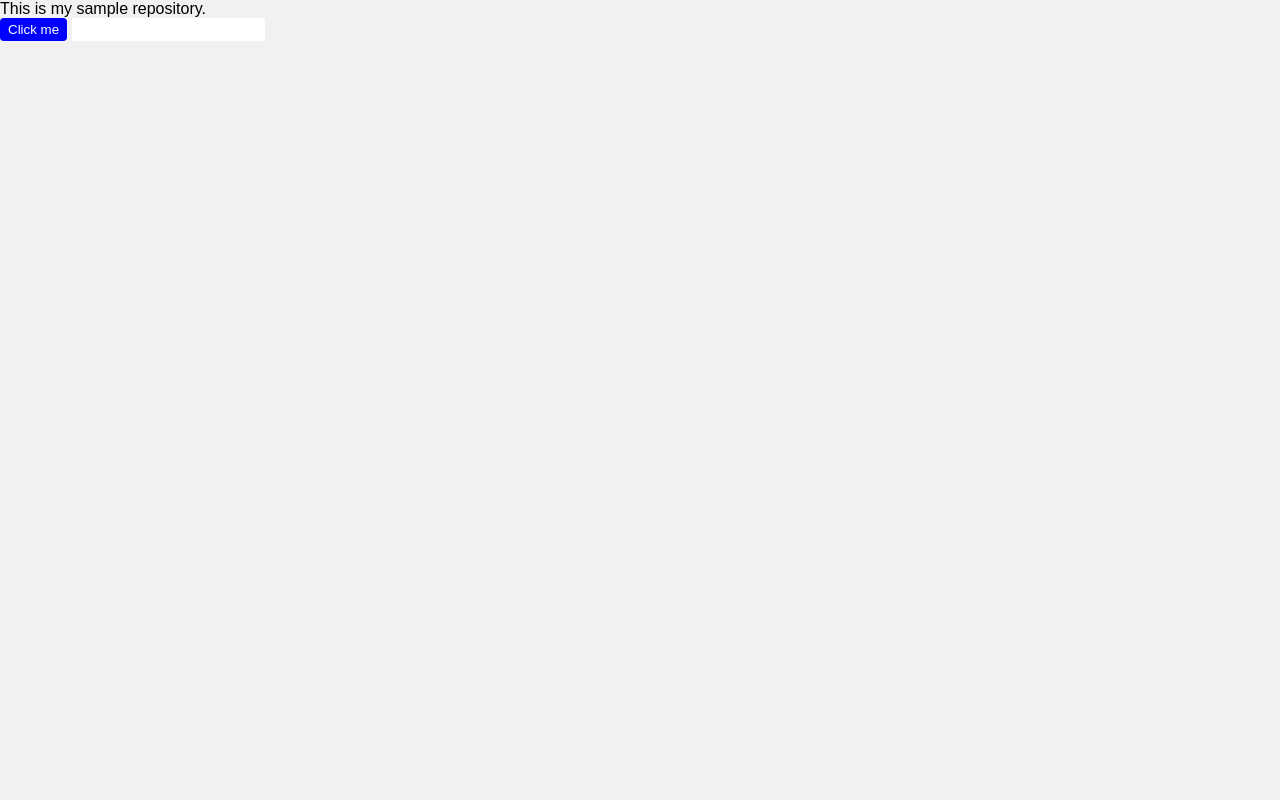
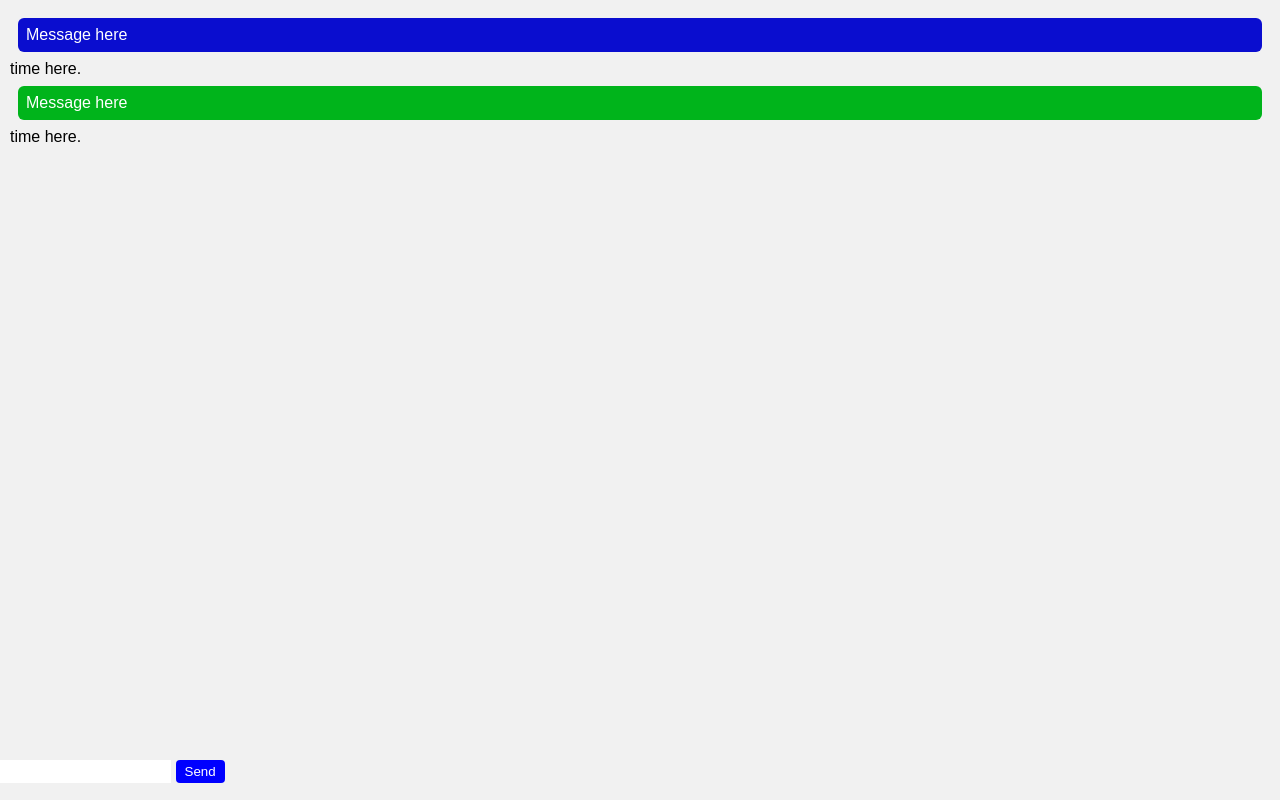
Before and after one commit to delatorrenelson/demo2, a plain HTML site: page index.html in a window 1280 px wide. Drawn offline with Linux system fonts and the light colour scheme.

Commit message:
transition to chatbox

```diff
--- a/index.html
+++ b/index.html
@@ -4,19 +4,36 @@
     <meta charset="UTF-8">
     <meta name="viewport" content="width=device-width, initial-scale=1.0">
     <meta http-equiv="X-UA-Compatible" content="ie=edge">
-    <title>Document</title>
+    <title>Chats</title>
 
     <link rel="stylesheet" href="css/style.css">
 </head>
 <body>
     <div class="wrapper">
-        <p>
-            This is my sample repository.
-        </p>
-        <button id="mybutton">Click me</button>
-        <input type="text" id="txt">
-        <ul id="myToDo"></ul>
-        <h1 id="label"></h1>
+        <div id="chatBox">
+            <div class="message-container">
+                <p class="message">
+                    Message here
+                </p>
+                <p class="message-time">
+                    time here.
+                </p>
+            </div>
+
+            <div class="response-container">
+                <p class="response">
+                    Message here
+                </p>
+                <p class="response-time">
+                    time here.
+                </p>
+            </div>
+        </div>
+
+        <div id="textField">
+            <input type="text" id="myMessage">
+            <input type="button" id="send" value="Send">
+        </div>
     </div>
     <script src="js/script.js"></script>
 </body>
--- a/js/script.js
+++ b/js/script.js
@@ -8,7 +8,6 @@ var __extends = (this && this.__extends) || (function () {
         d.prototype = b === null ? Object.create(b) : (__.prototype = b.prototype, new __());
     };
 })();
-alert("Hello World");
 var Animals = (function () {
     function Animals() {
     }
--- a/scss/style.scss
+++ b/scss/style.scss
@@ -11,24 +11,46 @@ body{
     background-color: rgba(143, 143, 143, 0.116);
 }
 
-button{
-    padding: 4px 8px;
-    background-color: blue;
-    border-radius: 4px;
+
+@mixin chats{
     color: #fff;
+    padding: 8px;
+    margin: 8px;
+    border-radius: 6px;
 }
 
-input{
-    padding: 4px 8px;
+.wrapper{
+    display: flex;
+    flex-direction: column;
 }
 
-#myToDo{
-    li{
-        background-color: rgb(10, 13, 207);
-        color: #fff;
-        padding: 8px;
-        margin: 10px;
-        border-radius: 8px;
+#chatBox{
+    padding: 10px;
+    .message, .response{
+        @include chats;
     }
 
+    .message{
+        background-color: rgb(10, 13, 207);
+    }
+    .response{
+        background-color: rgb(0, 180, 27);
+    }
 }
+
+#textField{
+    position: fixed;
+    top: 95%;
+    #send{
+        padding: 4px 8px;
+        background-color: blue;
+        border-radius: 4px;
+        color: #fff;
+        width: 20%;
+    }
+
+    input{
+        padding: 4px 8px;
+        width: 70%;
+    }
+}
```
Also changed, not shown: css/style.css, 2 other files.
